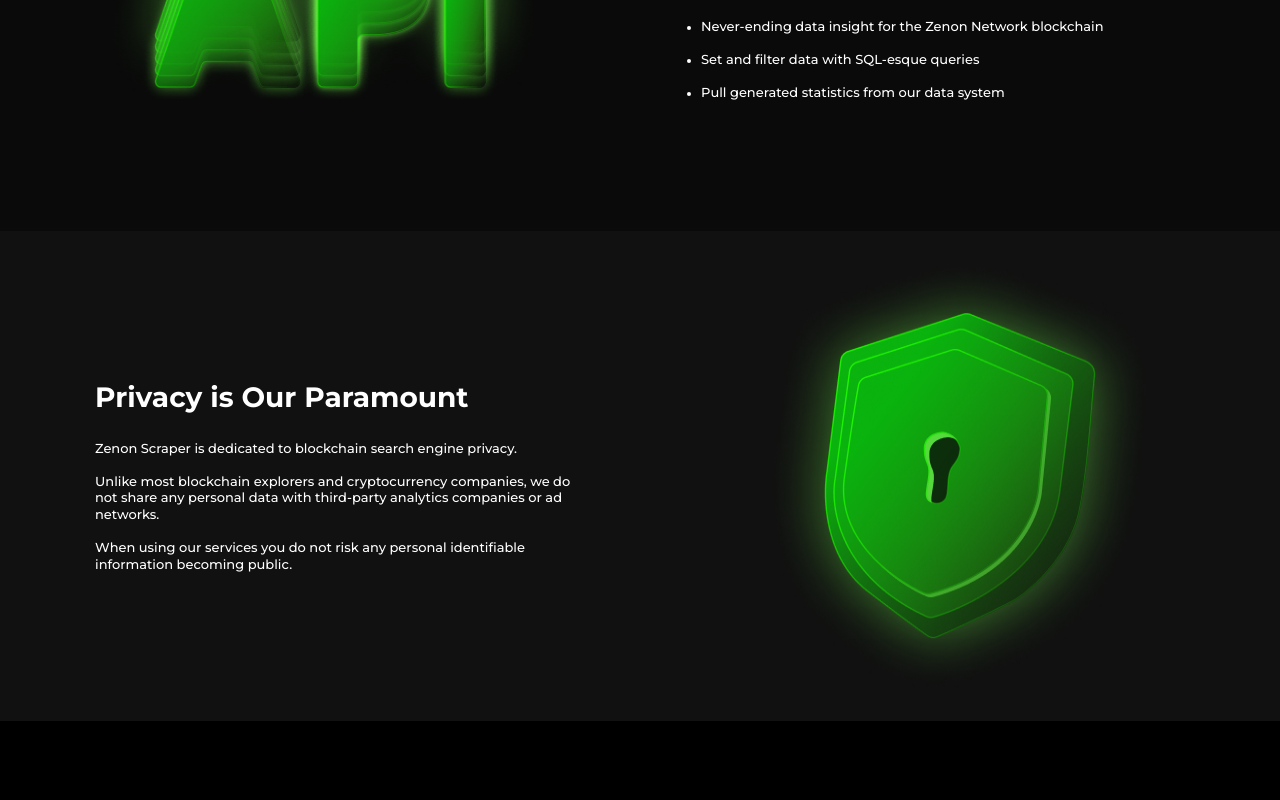
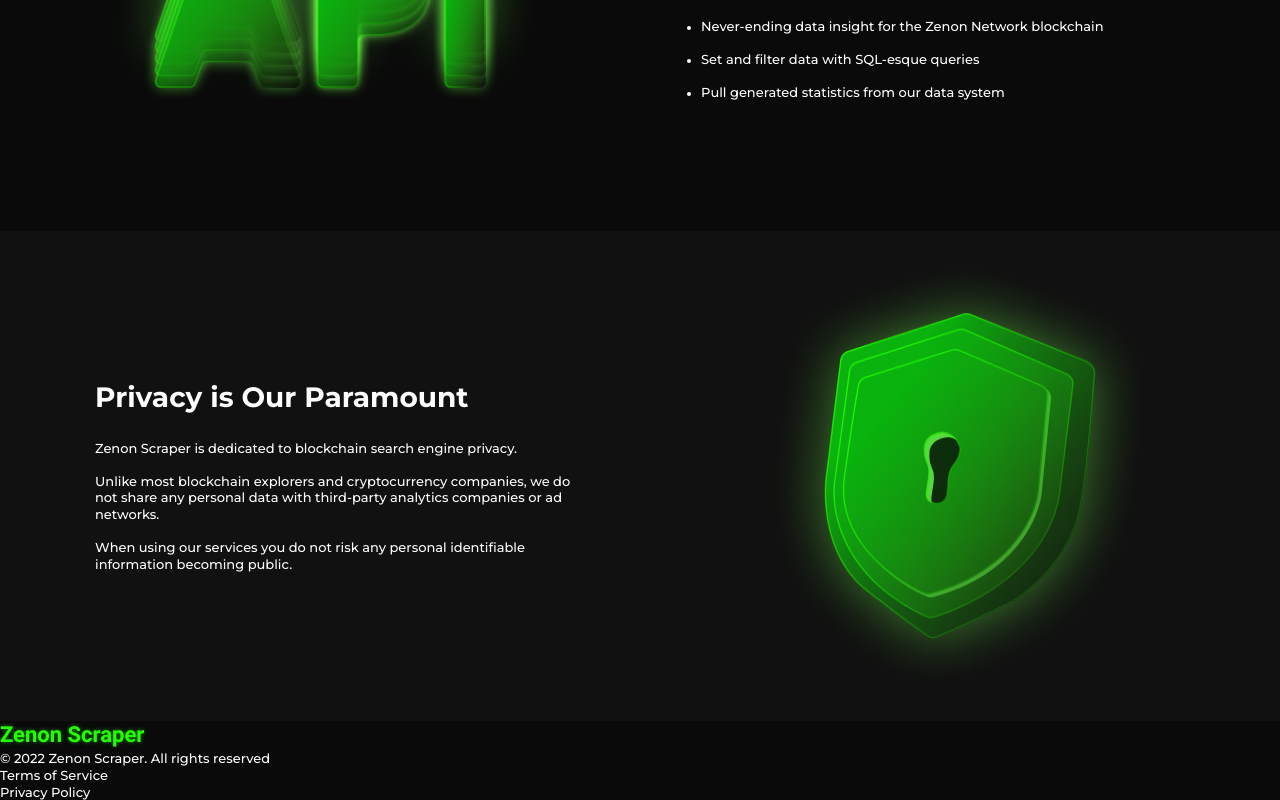
Before and after one commit to nntcao/zenonscraper-nextjs, a Next.js app: page / in a window 1280 px wide. Shown: the part 2923-3723 px from the top of the page. Before the commit the page ends 3644 px from the top, so only its background shows below. Built offline with nearby package versions, Linux system fonts and the light colour scheme.

Commit message:
Created Footer component

```diff
--- /dev/null
+++ b/components/Sections/Footer/Footer.module.scss
@@ -0,0 +1,8 @@
+.section {
+    background-color: var(--color-background-2);
+}
+
+
+.robotoBold {
+    font-family: 'Roboto-Bold';
+}
--- /dev/null
+++ b/components/Sections/Footer/Footer.tsx
@@ -0,0 +1,32 @@
+import LinkWrapper from '../../GenericComponents/LinkWrapper/LinkWrapper'
+import Subtitle from '../../GenericComponents/Subtitle/Subtitle'
+import TextGlow from '../../GenericComponents/TextGlow/TextGlow'
+import TextMedium from '../../GenericComponents/TextMedium/TextMedium'
+import styles from './Footer.module.scss'
+
+
+export default function Footer(props) {
+    return (
+        <section className={styles.section}>
+            <div className={styles.container}>
+                <div className={styles.options}>
+
+                </div>
+                <div className={styles.bottom}>
+                    <div className={styles.copyright}>
+                        <Subtitle className={styles.robotoBold}><TextGlow>Zenon Scraper</TextGlow></Subtitle>
+                        <TextMedium>© 2022 Zenon Scraper. All rights reserved</TextMedium>
+                    </div>
+                    <div className={styles.legal}>
+                        <LinkWrapper href="">
+                            <TextMedium>Terms of Service</TextMedium>
+                        </LinkWrapper>
+                        <LinkWrapper href="">
+                            <TextMedium>Privacy Policy</TextMedium>
+                        </LinkWrapper>
+                    </div>
+                </div>
+            </div>
+        </section>
+    )
+}
--- a/pages/index.tsx
+++ b/pages/index.tsx
@@ -3,6 +3,7 @@ import DataSection from "../components/Sections/DataSection/DataSection";
 import AboutSection from "../components/Sections/AboutSection/AboutSection";
 import ApiSection from "../components/Sections/ApiSection/ApiSection";
 import PrivacySection from "../components/Sections/PrivacySection/PrivacySection";
+import Footer from "../components/Sections/Footer/Footer";
 
 export default function Index(props) {
     return (
@@ -12,6 +13,7 @@ export default function Index(props) {
             <AboutSection />
             <ApiSection />
             <PrivacySection />
+            <Footer />
         </>
     )
 }
```
